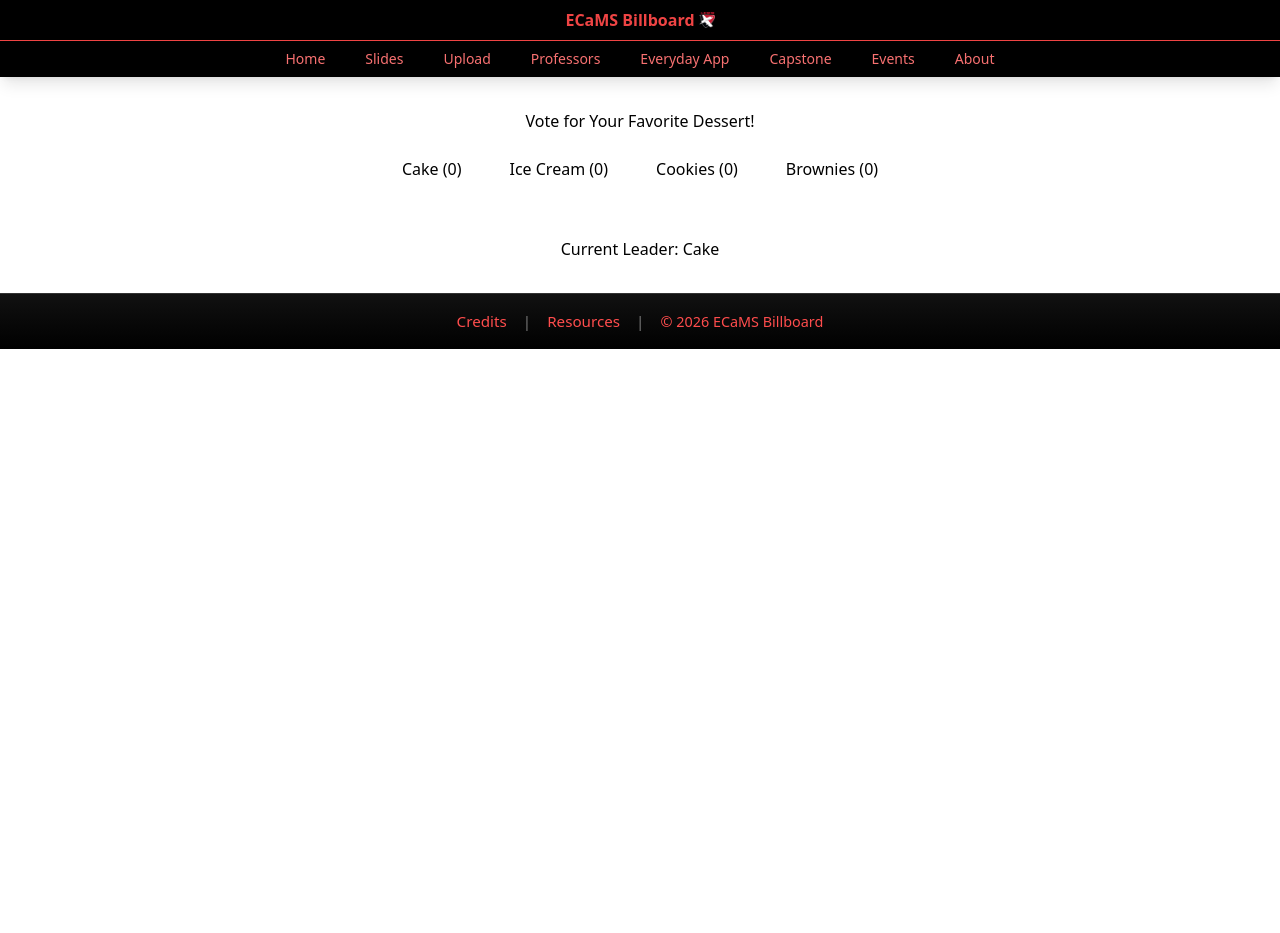
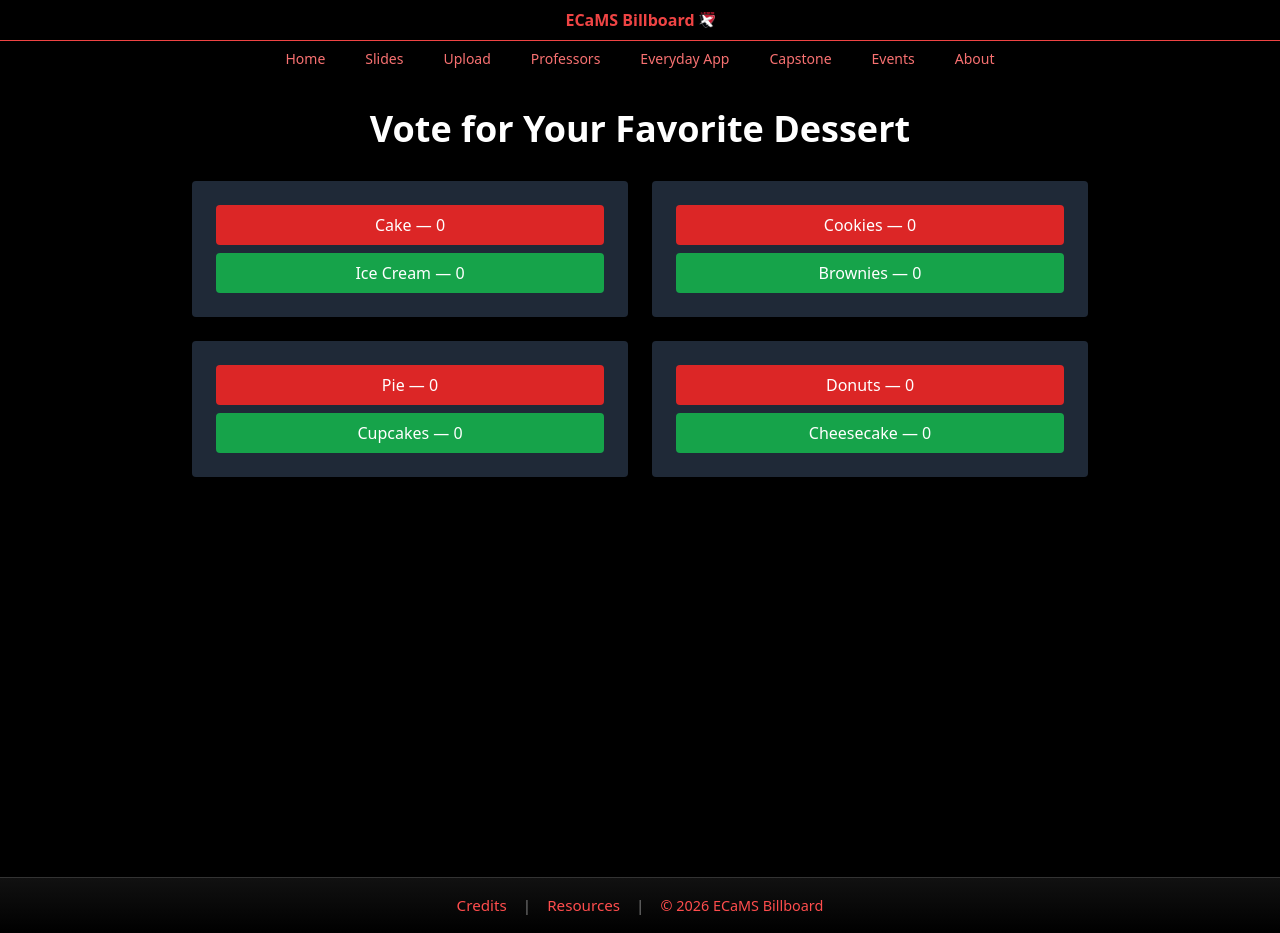
Before and after one commit to ECaMS-Billboard/ecams-billboard, a React (Create React App) app: page /Bracket in a window 1280 px wide. Before the commit the page ends 800 px from the top, so only its background shows below. Built offline with nearby package versions, Linux system fonts and the light colour scheme.

Commit message:
Added Bracket

```diff
--- a/src/pages/Bracket.js
+++ b/src/pages/Bracket.js
@@ -1,35 +1,48 @@
 import { useState } from 'react';
 
 const Bracket = () => {
-  const items = ['Cake', 'Ice Cream', 'Cookies', 'Brownies'];
-  const [votes, setVotes] = useState({
-    Cake: 0,
-    'Ice Cream': 0,
-    Cookies: 0,
-    Brownies: 0,
-  });
+  const matchups = [
+    ['Cake', 'Ice Cream'],
+    ['Cookies', 'Brownies'],
+    ['Pie', 'Cupcakes'],
+    ['Donuts', 'Cheesecake'],
+  ];
 
-  const vote = (item) => {
-    setVotes({ ...votes, [item]: votes[item] + 1 });
+  const [votes, setVotes] = useState(
+    matchups.map(() => ({ a: 0, b: 0 }))
+  );
+
+  const vote = (index, side) => {
+    const newVotes = [...votes];
+    newVotes[index][side] += 1;
+    setVotes(newVotes);
   };
 
-  const winner = Object.keys(votes).reduce((a, b) =>
-    votes[a] >= votes[b] ? a : b
-  );
+  return (
+    <div className="min-h-screen bg-black text-white p-8">
+      <h1 className="text-4xl font-bold text-center mb-8">
+        Vote for Your Favorite Dessert
+      </h1>
 
-  return (
-    <div style={{ padding: '2rem', textAlign: 'center' }}>
-      <h1>Vote for Your Favorite Dessert!</h1>
-      {items.map((item) => (
-        <button
-          key={item}
-          onClick={() => vote(item)}
-          style={{ margin: '0.5rem', padding: '1rem' }}
-        >
-          {item} ({votes[item]})
-        </button>
-      ))}
-      <h2 style={{ marginTop: '2rem' }}>Current Leader: {winner}</h2>
+      <div className="grid grid-cols-1 sm:grid-cols-2 gap-6 max-w-4xl mx-auto">
+        {matchups.map(([a, b], index) => (
+          <div key={index} className="bg-gray-800 p-6 rounded">
+            <button
+              className="w-full bg-red-600 py-2 mb-2 rounded"
+              onClick={() => vote(index, 'a')}
+            >
+              {a} — {votes[index].a}
+            </button>
+
+            <button
+              className="w-full bg-green-600 py-2 rounded"
+              onClick={() => vote(index, 'b')}
+            >
+              {b} — {votes[index].b}
+            </button>
+          </div>
+        ))}
+      </div>
     </div>
   );
 };
```
